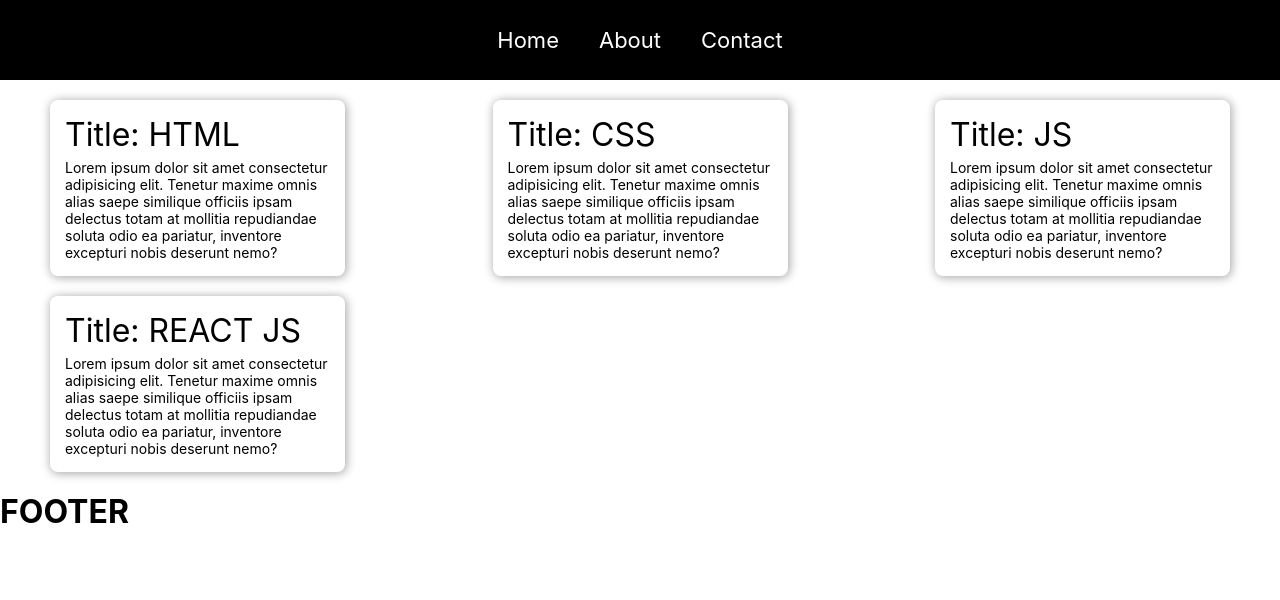
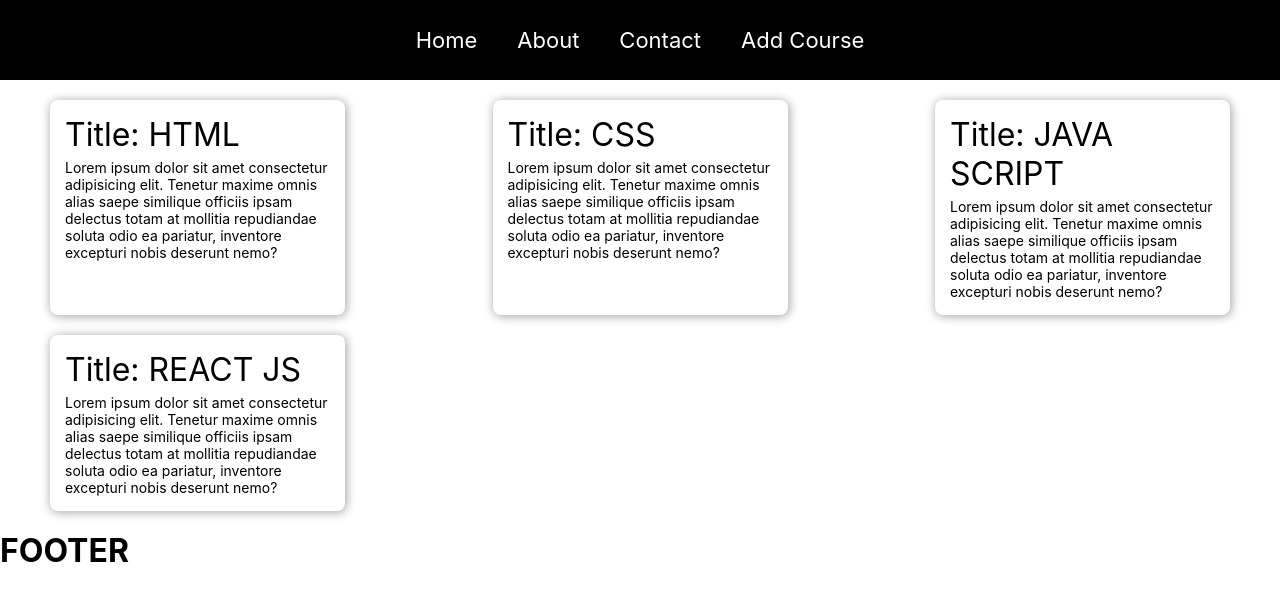
Before and after one commit to Khalilov07/PN18-00, a React (Create React App) app: page / in a window 1280 px wide. Shown: the top 600 px of the page. Built offline with nearby package versions, Linux system fonts and the light colour scheme; data requests are answered from the project's data file.

Commit message:
add new pages and new logic

```diff
--- /dev/null
+++ b/api/db.json
@@ -0,0 +1,24 @@
+{
+    "courses" : [
+        {
+            "id" : 1,
+            "title" : "HTML",
+            "duration" : 1.5
+        },
+        {
+            "id" : 2,
+            "title" : "CSS",
+            "duration" : 1.5
+        },
+        {
+            "id" : 3,
+            "title" : "JAVA SCRIPT",
+            "duration" : 2
+        },
+        {
+            "id" : 4,
+            "title" : "REACT JS",
+            "duration" : 1
+        }
+    ]
+}
--- a/package.json
+++ b/package.json
@@ -6,6 +6,8 @@
     "@testing-library/jest-dom": "^5.17.0",
     "@testing-library/react": "^13.4.0",
     "@testing-library/user-event": "^13.5.0",
+    "axios": "^1.6.8",
+    "json-server": "^1.0.0-alpha.23",
     "react": "^18.2.0",
     "react-dom": "^18.2.0",
     "react-router-dom": "^6.22.3",
--- a/src/App.jsx
+++ b/src/App.jsx
@@ -1,10 +1,11 @@
 import './App.css'; // подключение css файла
+
 import Header from './components/Header/Header';
 import Footer from './components/Footer/Footer';
-
 import HomePage from './pages/HomePage/HomePage';
 import AboutPage from './pages/AboutPage/AboutPage';
 import ContactPage from './pages/ContactPage/ContactPage';
+import AddCourse from './pages/AddCourse/AddCourse';
 
 import { Routes, Route } from 'react-router-dom' // берём их из библиотеки
 
@@ -46,6 +47,7 @@ const App = () => {
         <Route path='/' element={<HomePage />} />
         <Route path='/about' element={<AboutPage />} />
         <Route path='/contact' element={<ContactPage />} />
+        <Route path='/addcourse' element={<AddCourse />} />
       </Routes>
 
       <Footer />
--- a/src/components/Header/Header.jsx
+++ b/src/components/Header/Header.jsx
@@ -19,6 +19,9 @@ const Header = () => {
                     <li>
                         <Link className="nav__link" to='/contact'>Contact</Link>
                     </li>
+                    <li>
+                        <Link className="nav__link" to='/addcourse'>Add Course</Link>
+                    </li>
                 </ul>
             </nav>
         </header>
--- a/src/pages/AboutPage/AboutPage.jsx
+++ b/src/pages/AboutPage/AboutPage.jsx
@@ -8,9 +8,12 @@ const AboutPage = () => {
 
     const [likes, setLikes] = useState(0)
 
-    const [left, setLeft] = useState(0)
+    const [allSides, setAllSides] = useState({
+        left: 0,
+        right: 0
+    })
 
-    const [right, setRight] = useState(0)
+    //
 
     const [sides, setSides] = useState([])
 
@@ -30,15 +33,19 @@ const AboutPage = () => {
 
 
     const handleLeft = () => {
-        setLeft(left + 1)
-
-        // вам нужно использовать один из этих методов: push, pop, shift, unshift
-        // и решить след задачу: при выполнение функции handleLeft, добавлять в конец массив sides
-        // заглавную букву L
+        sides.push("L")
+        setAllSides({
+            left: allSides.left + 1,
+            right: allSides.right
+        })
     }
 
     const handleRight = () => {
-        setRight(right + 1)
+        sides.push("R")
+        setAllSides({
+            left: allSides.left,
+            right: allSides.right + 1
+        })
     }
 
     return (
@@ -55,8 +62,8 @@ const AboutPage = () => {
             </h2>
 
             <div className="about__sides" style={{ display: "flex", justifyContent: "center", columnGap: "50px", marginTop: 20 }}>
-                <h2>{left}</h2>
-                <h2>{right}</h2>
+                <h2>{allSides.left}</h2>
+                <h2>{allSides.right}</h2>
             </div>
 
             <div className="about__buttons">
@@ -64,7 +71,7 @@ const AboutPage = () => {
                 <button onClick={handleRight}>RIGHT</button>
             </div>
 
-            <h2></h2>
+            <h2>{sides.join(" , ")}</h2>
 
             {/*
             вам нужно будет создать два состояния: left & right
--- /dev/null
+++ b/src/pages/AddCourse/AddCourse.jsx
@@ -0,0 +1,13 @@
+import React from 'react';
+
+const AddCourse = () => {
+    return (
+        <div>
+            <form action="">
+                ADD COURSE
+            </form>
+        </div>
+    );
+};
+
+export default AddCourse;
--- a/src/pages/HomePage/HomePage.jsx
+++ b/src/pages/HomePage/HomePage.jsx
@@ -1,32 +1,20 @@
+import { useState, useEffect } from 'react';
+
 import './homepage.css'
+
+import axios from 'axios';
 
 import CourseItem from '../../components/CourseItem/CourseItem';
 
 
 const HomePage = () => {
 
-    const courses = [
-        {
-            id: 1,
-            title: "HTML",
-            duration: 2
-        },
-        {
-            id: 2,
-            title: "CSS",
-            duration: 2
-        },
-        {
-            id: 3,
-            title: "JS",
-            duration: 2
-        },
-        {
-            id: 4,
-            title: "REACT JS",
-            duration: 2
-        }
-    ]
+    const [courses, setCourses] = useState([])
+
+    useEffect(() => {
+        axios.get("http://localhost:3000/courses")
+            .then( ({ data }) => setCourses(data))
+    }, [])
 
     return (
         <div className='course__wrapper'>
```
Also changed, not shown: src/pages/AddCourse/addcourse.module.css (added), 1 other file (tests, documents, lock files or other folders).
